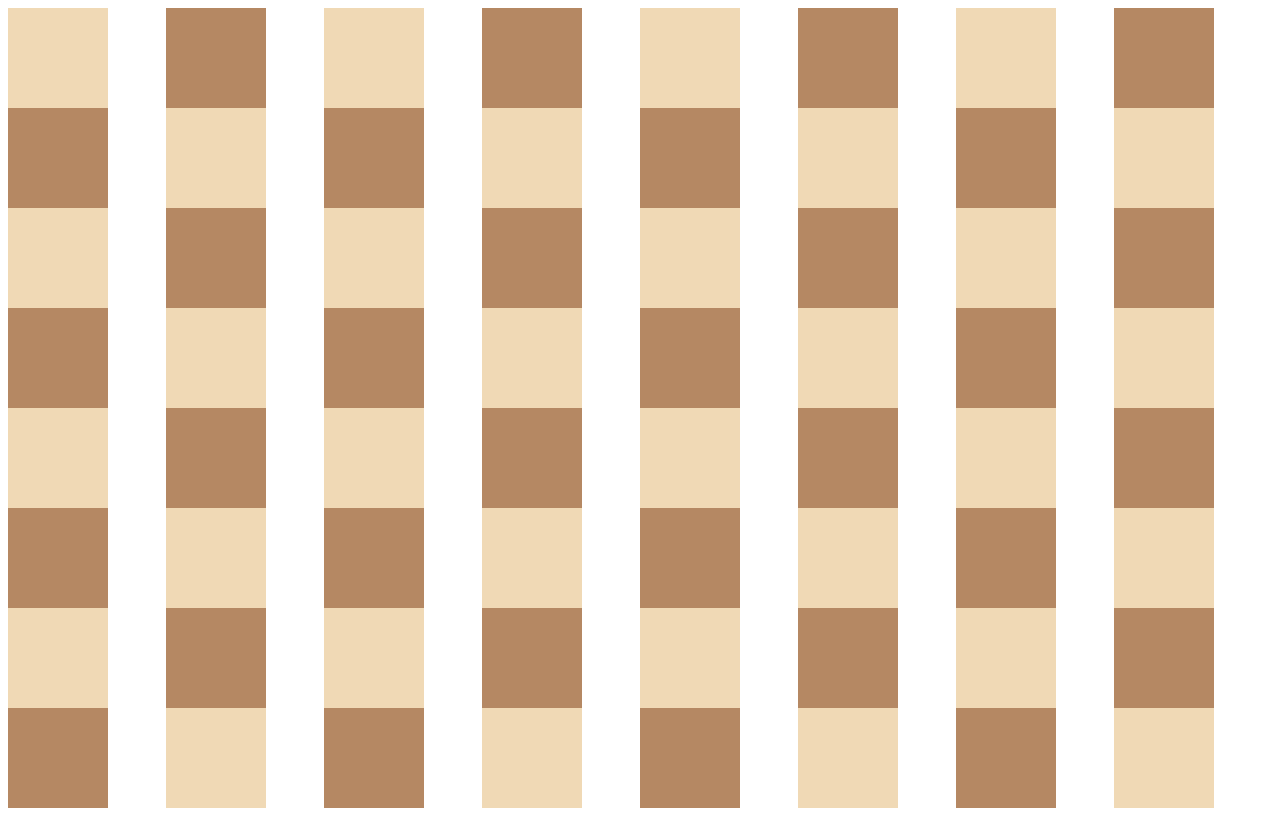
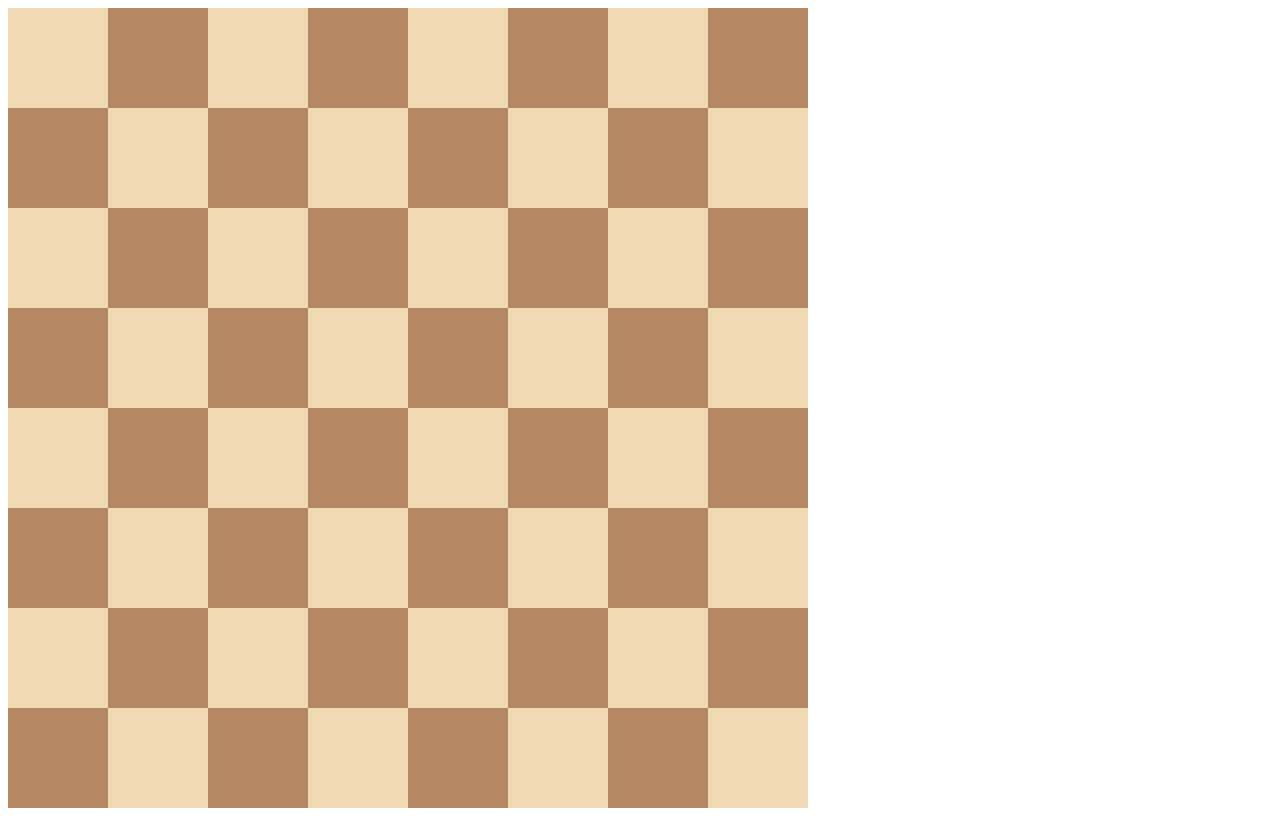
Before and after one commit to vonschappler/Web-Bootcamp, a plain HTML site: page Section_10/01_display_grid/index.html in a window 1280 px wide. Drawn offline with Linux system fonts and the light colour scheme.

Commit message:
Set fixed width for container

```diff
--- a/Section_10/01_display_grid/index.html
+++ b/Section_10/01_display_grid/index.html
@@ -6,6 +6,7 @@
       .container {
         display: grid;
         grid-template-columns: 1fr 1fr 1fr 1fr 1fr 1fr 1fr 1fr;
+        width: 800px;
       }
       .container > div {
         width: 100px;
```
